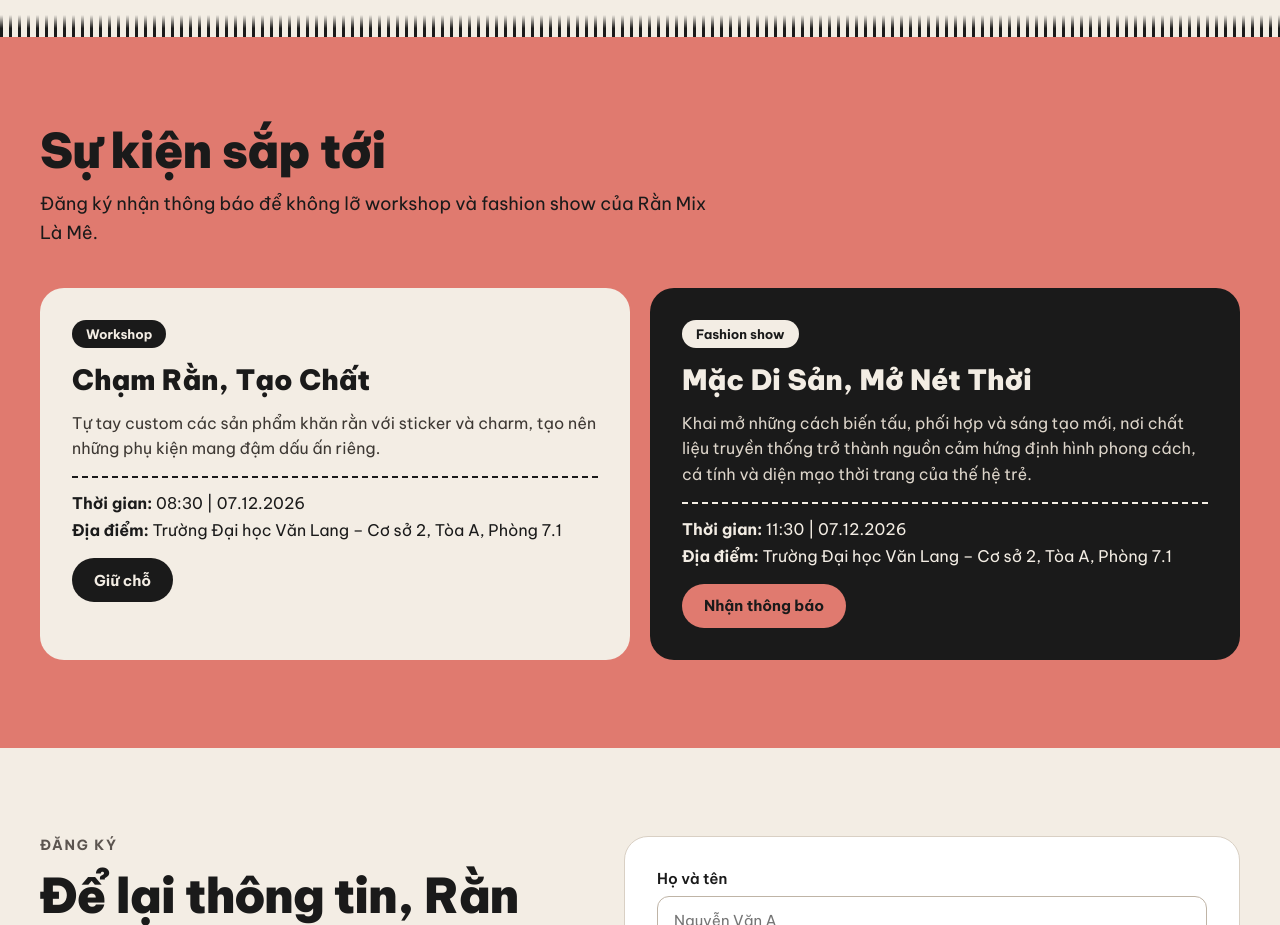
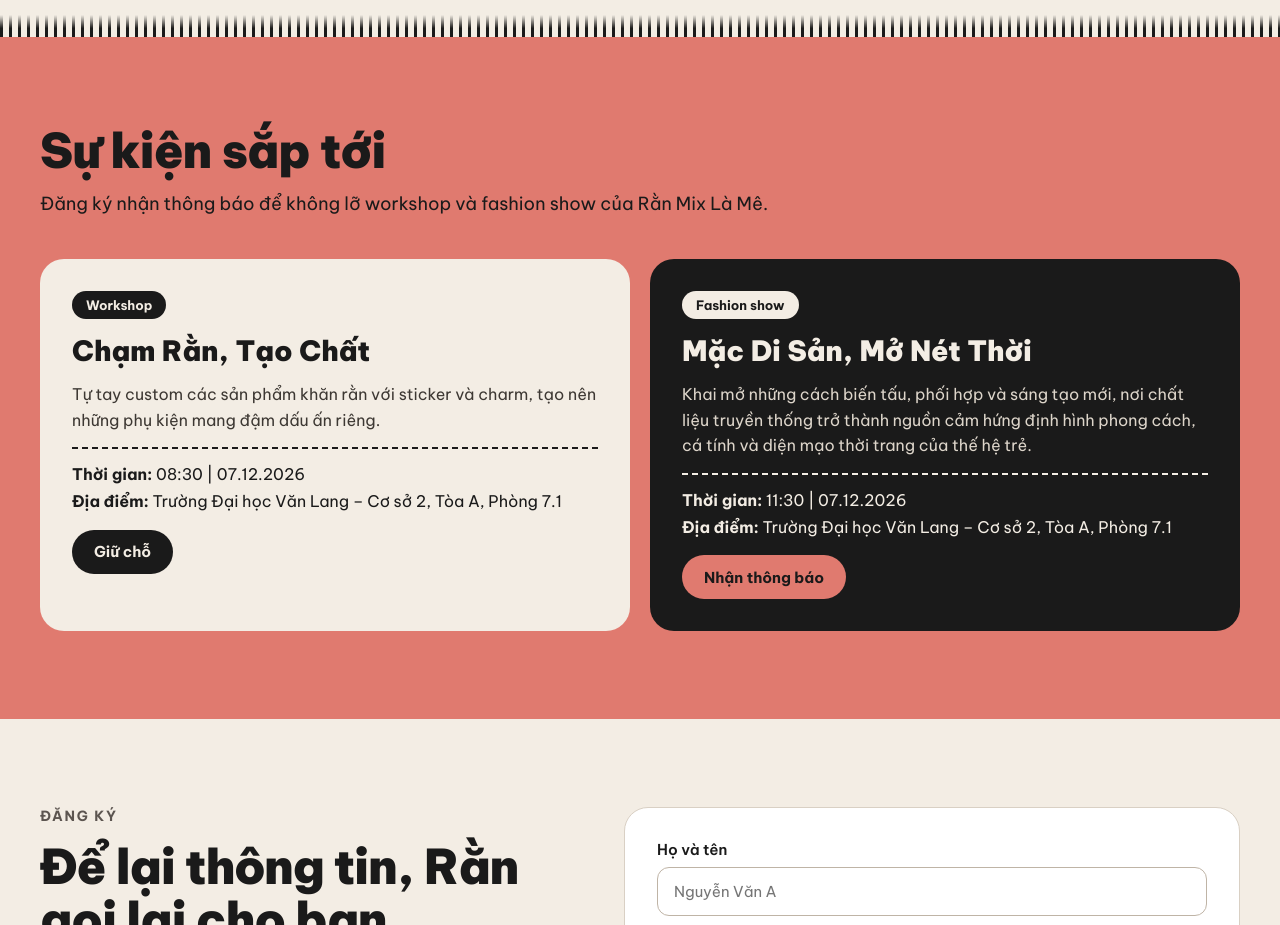
Before and after one commit to doagencysave-source/ranmixlame, a plain HTML site: page index.html in a window 1280 px wide. Shown: the part 3640-4565 px from the top of the page. Drawn offline with Linux system fonts and the light colour scheme.

Commit message:
Giu dong mo ta su kien tren 1 dong

```diff
--- a/index.html
+++ b/index.html
@@ -279,9 +279,9 @@ figure:hover img{transform:scale(1.04)}
 <div class="fringe flip" aria-hidden="true" style="margin-top: 64px"></div>
 <section id="workshop" style="background: #E07A6F">
 <div style="max-width: 1200px; margin: 0 auto; padding: 88px 24px; display: flex; flex-direction: column; gap: 40px">
-<div style="display: flex; flex-direction: column; gap: 12px; max-width: 680px">
+<div style="display: flex; flex-direction: column; gap: 12px; max-width: 900px">
 <h2 class="rv" style="margin: 0; font-size: 48px; line-height: 1.1; font-weight: 900; letter-spacing: -0.02em">Sự kiện sắp tới</h2>
-<p style="margin: 0; font-size: 18px; line-height: 1.6; color: #1A1A1A">Đăng ký nhận thông báo để không lỡ workshop và fashion show của Rằn Mix Là Mê.</p>
+<p style="margin: 0; font-size: 18px; line-height: 1.6; color: #1A1A1A">Đăng ký nhận thông báo để không lỡ workshop và fashion show của <span style="white-space: nowrap">Rằn Mix Là Mê</span>.</p>
 </div>
 <div style="display: grid; grid-template-columns: repeat(auto-fit, minmax(320px, 1fr)); gap: 20px">
 <div style="background: #F3EDE4; border-radius: 24px; padding: 32px; display: flex; flex-direction: column; gap: 14px">
```
